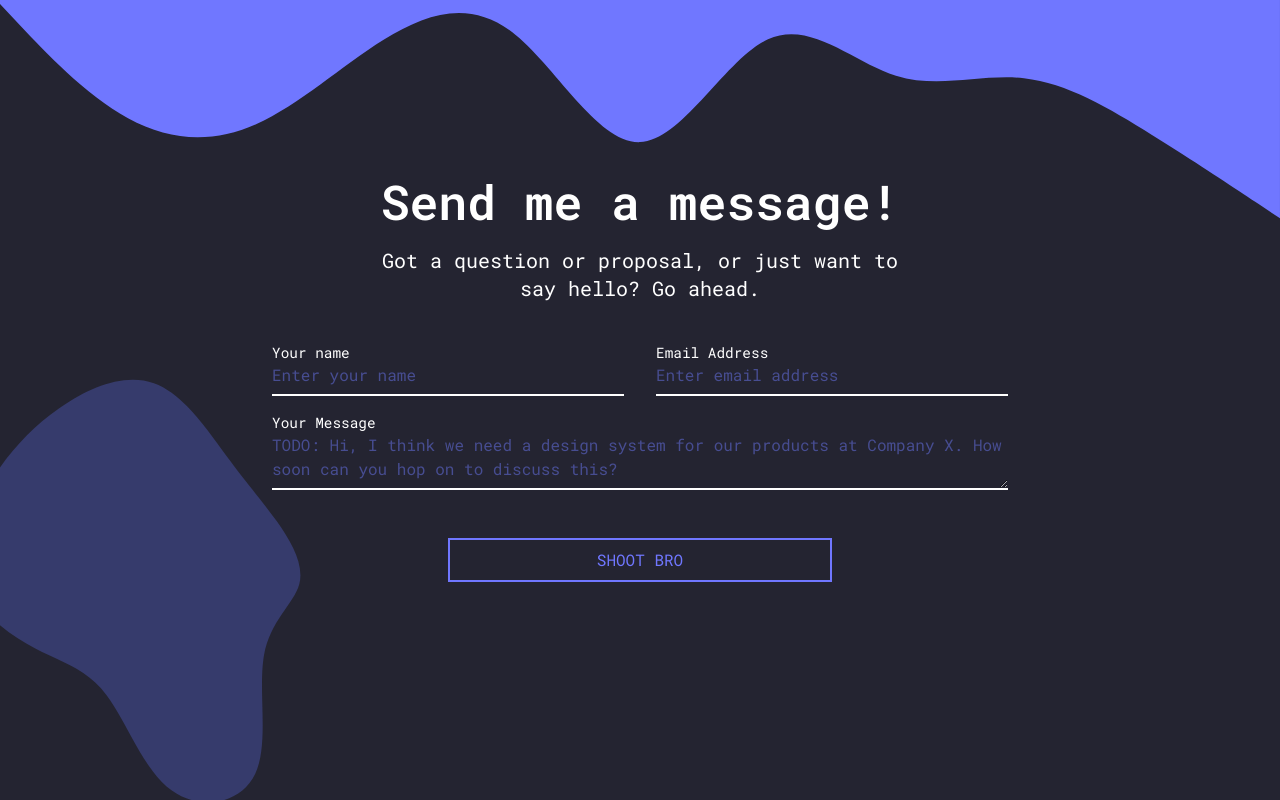
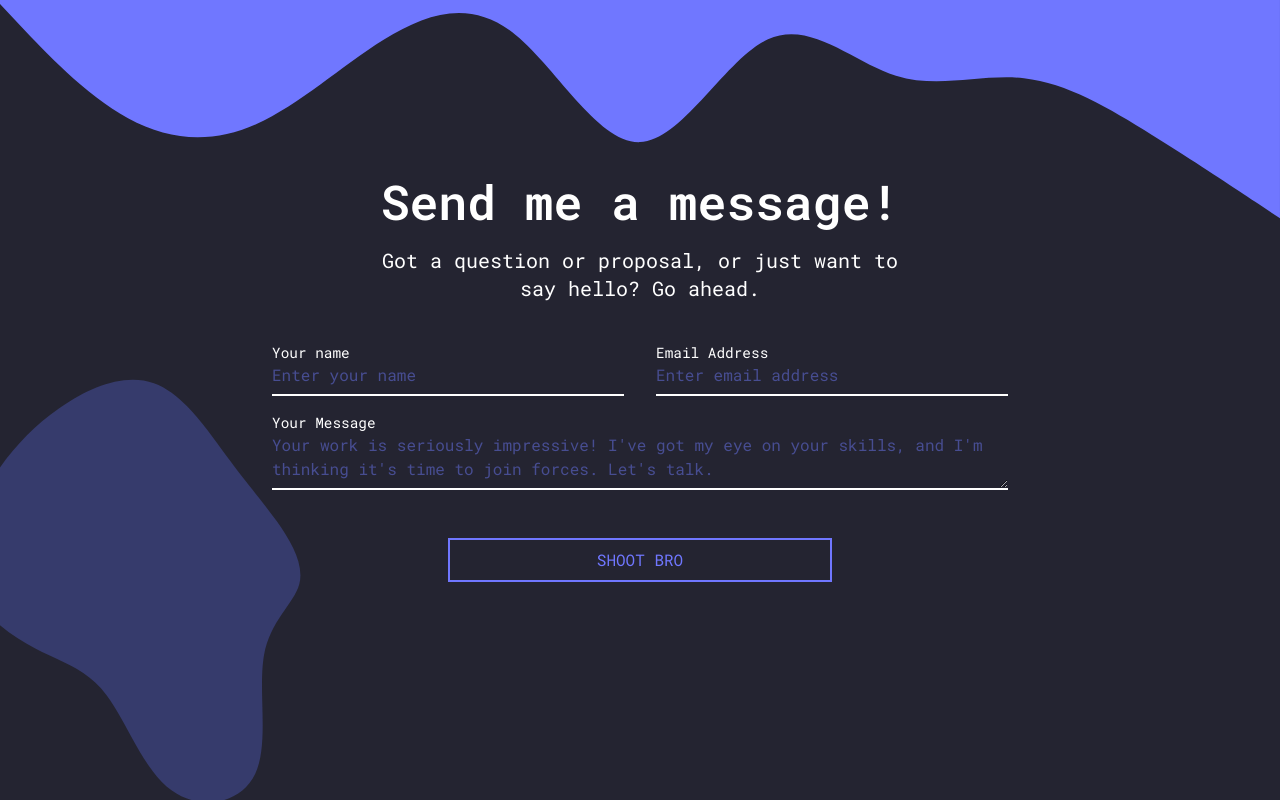
Before and after one commit to t-monaco/3D-portfolio, a React (Vite) app: page / in a window 1280 px wide. Shown: the part 3405-4205 px from the top of the page. Built offline with nearby package versions, Linux system fonts and the light colour scheme.

Commit message:
Update placeholder

```diff
--- a/src/components/Contact/index.tsx
+++ b/src/components/Contact/index.tsx
@@ -119,7 +119,7 @@ const Contact: React.FC<ContactProps> = () => {
                                 }}
                                 label="Your Message"
                                 fieldName="message"
-                                placeholder="TODO: Hi, I think we need a design system for our products at Company X. How soon can you hop on to discuss this?"
+                                placeholder="Your work is seriously impressive! I've got my eye on your skills, and I'm thinking it's time to join forces. Let's talk."
                                 errorsKeys={Object.keys(errors)}
                             />
                         </div>
```
